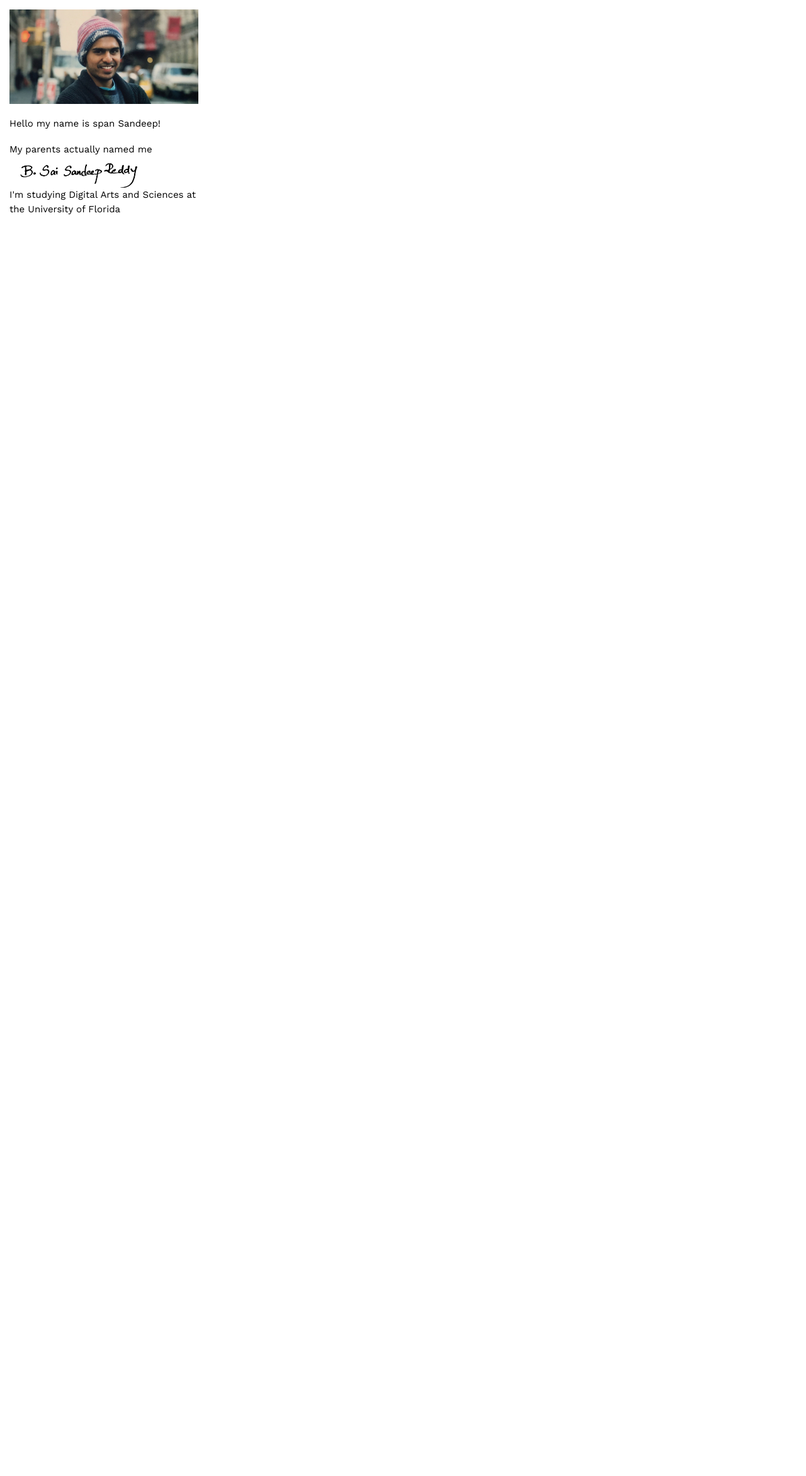
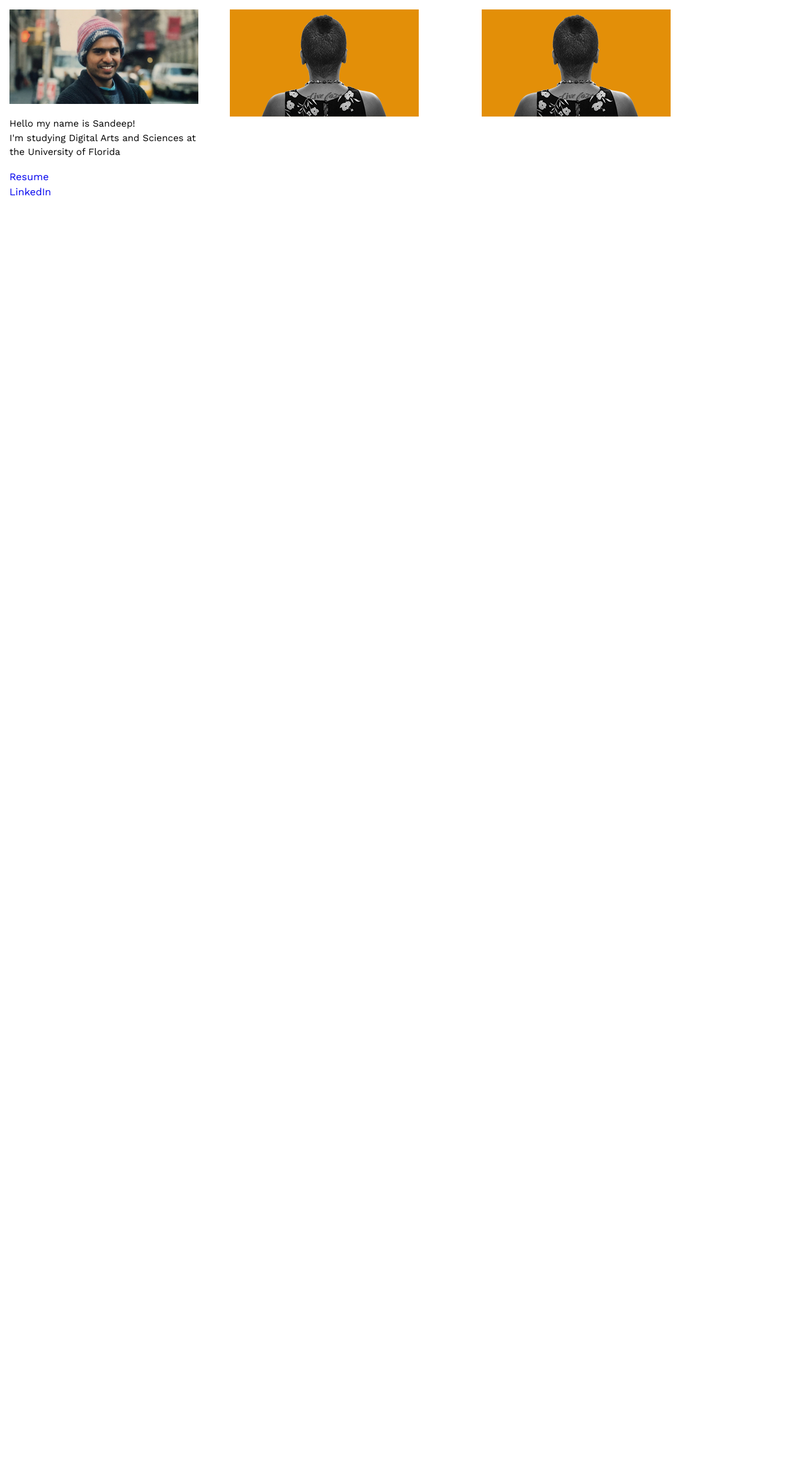
Before and after one commit to bedadala92/New-Portfolio, a Jekyll site: the page built from index.html, in a window 1280 px wide. Shown: the whole page at 63% size. Built offline with Jekyll 4.4.1, drawn with Linux system fonts in a browser that asks for light colours; Markdown is read by kramdown in place of the engine named in the settings; after the commit the page ends 2230 px from its top, so only the background shows below that.

Commit message:
Got the flex grid setup

```diff
--- /dev/null
+++ b/_includes/columns.html
@@ -0,0 +1 @@
+<section class="about"><div class="flex"><div class="col-1"><t>is a long established fact that a reader will be distracted by the readable content of a page when looking at its layout. The point of using Lorem Ipsum is that it has a more-or-less normal distribution of letters, as opposed to using 'Content here, content here', making it look like readable English. Many desktop publishing packages and web page editors now use Lorem Ipsum as their default model text, and a search for 'lorem ipsum' will uncover many web sites still in their infancy. Various versions have evolved over the years, sometimes by accident, sometimes on purpose (injected humour and the like).</t></div><div class="col-1"><There>are many variations of passages of Lorem Ipsum available, but the majority have suffered alteration in some form, by injected humour, or randomised words which don't look even slightly believable. If you are going to use a passage of Lorem Ipsum, you need to be sure there isn't anything embarrassing hidden in the middle of text. All the Lorem Ipsum generators on the Internet tend to repeat predefined chunks as necessary, making this the first true generator on the Internet. It uses a dictionary of over 200 Latin words, combined with a handful of model sentence structures, to generate Lorem Ipsum which looks reasonable. The generated Lorem Ipsum is therefore always free from repetition, injected humour, or non-characteristic words etc.</There></div></div></section>
--- a/_includes/header.html
+++ b/_includes/header.html
@@ -1 +1 @@
-<header><div class="logo"></div><div class="text">Hello my name is span Sandeep!</div><br/><div class="text">My parents actually named me</div><div class="signatures"></div><div class="text">I'm studying Digital Arts and Sciences at the University of Florida</div></header>
+<header><div class="header-position"></div><div class="logo"></div><div class="text">Hello my name is Sandeep!</div><div class="text">I'm studying Digital Arts and Sciences at the University of Florida</div><nav class="site-nav"><ul><li><a href="#resume">Resume</a></li><li><a href="#linkedin">LinkedIn</a></li></ul></nav></header>
--- /dev/null
+++ b/_jadefiles/columns.jade
@@ -0,0 +1,6 @@
+section.about
+  .flex
+    .col-1
+      t is a long established fact that a reader will be distracted by the readable content of a page when looking at its layout. The point of using Lorem Ipsum is that it has a more-or-less normal distribution of letters, as opposed to using 'Content here, content here', making it look like readable English. Many desktop publishing packages and web page editors now use Lorem Ipsum as their default model text, and a search for 'lorem ipsum' will uncover many web sites still in their infancy. Various versions have evolved over the years, sometimes by accident, sometimes on purpose (injected humour and the like).
+    .col-1
+      There are many variations of passages of Lorem Ipsum available, but the majority have suffered alteration in some form, by injected humour, or randomised words which don't look even slightly believable. If you are going to use a passage of Lorem Ipsum, you need to be sure there isn't anything embarrassing hidden in the middle of text. All the Lorem Ipsum generators on the Internet tend to repeat predefined chunks as necessary, making this the first true generator on the Internet. It uses a dictionary of over 200 Latin words, combined with a handful of model sentence structures, to generate Lorem Ipsum which looks reasonable. The generated Lorem Ipsum is therefore always free from repetition, injected humour, or non-characteristic words etc.
--- a/assets/css/main.css
+++ b/assets/css/main.css
@@ -406,7 +406,22 @@
 .home-wrap header {
   width: 300px;
   background: white;
-  padding: 15px 0 0 15px; }
+  padding: 15px 0 0 15px;
+  -ms-flex-pack: justify;
+      justify-content: space-between;
+  font-family: 'Work Sans', sans-serif; }
+  .home-wrap header .header-position {
+    position: fixed;
+    display: -ms-flexbox;
+    display: flex;
+    -ms-flex-direction: column;
+        flex-direction: column; }
+  .home-wrap header a {
+    text-decoration: none; }
+  .home-wrap header ul {
+    list-style: none;
+    padding-left: 0px;
+    line-height: 1.5; }
   .home-wrap header .logo {
     overflow: hidden;
     text-indent: 101%;
@@ -419,7 +434,6 @@
 
 .text {
   font-size: 15px;
-  font-family: 'Work Sans', sans-serif;
   line-height: 1.5; }
 
 .signatures {
@@ -427,3 +441,32 @@
   background-repeat: no-repeat;
   background-position: left;
   height: 50px; }
+
+.home-wrap {
+  display: -ms-flexbox;
+  display: flex;
+  min-height: 100vh; }
+
+.home-sections .flex {
+  display: -ms-flexbox;
+  display: flex;
+  -ms-flex-direction: rows;
+      flex-direction: rows;
+  -ms-flex-pack: center;
+      justify-content: center; }
+
+.col-1 {
+  max-width: 300px;
+  height: 200px;
+  margin: 15px 50px;
+  overflow: hidden;
+  text-indent: 101%;
+  white-space: nowrap;
+  background-image: url(/assets/img/hp_gallery_tn/hp_tn_01_kayla.png);
+  background-repeat: no-repeat; }
+
+@media (max-width: 640px) {
+  .home-sections .flex {
+    display: block; }
+  .col-1 {
+    max-width: 100%; } }
--- a/assets/css/main.scss
+++ b/assets/css/main.scss
@@ -2,6 +2,7 @@
 @import "0-tools/normalize";
 @import "0-tools/fonts";
 @import "2-modules/header";
+@import "3-layouts/home";
 
 // @import "syntax";
 //
--- a/index.html
+++ b/index.html
@@ -7,7 +7,12 @@
   {% include header.html %}
 
   <div class="home-sections">
+
+    {% include columns.html %}
+
     <div style="height: 2000px"></div>
+
+
   </div>
 
 </div>
```
Also changed, not shown: _jadefiles/header.jade (+6 -3 lines), assets/css/2-modules/header.sass (+18 -1 lines), assets/css/3-layouts/home.sass (added, +31 -0 lines), assets/img/P01_Kayla.png (added), assets/img/P01_SKUH.png (added), assets/img/hp_gallery_tn/hp_tn_01_kayla.png (added), 1 other file.
